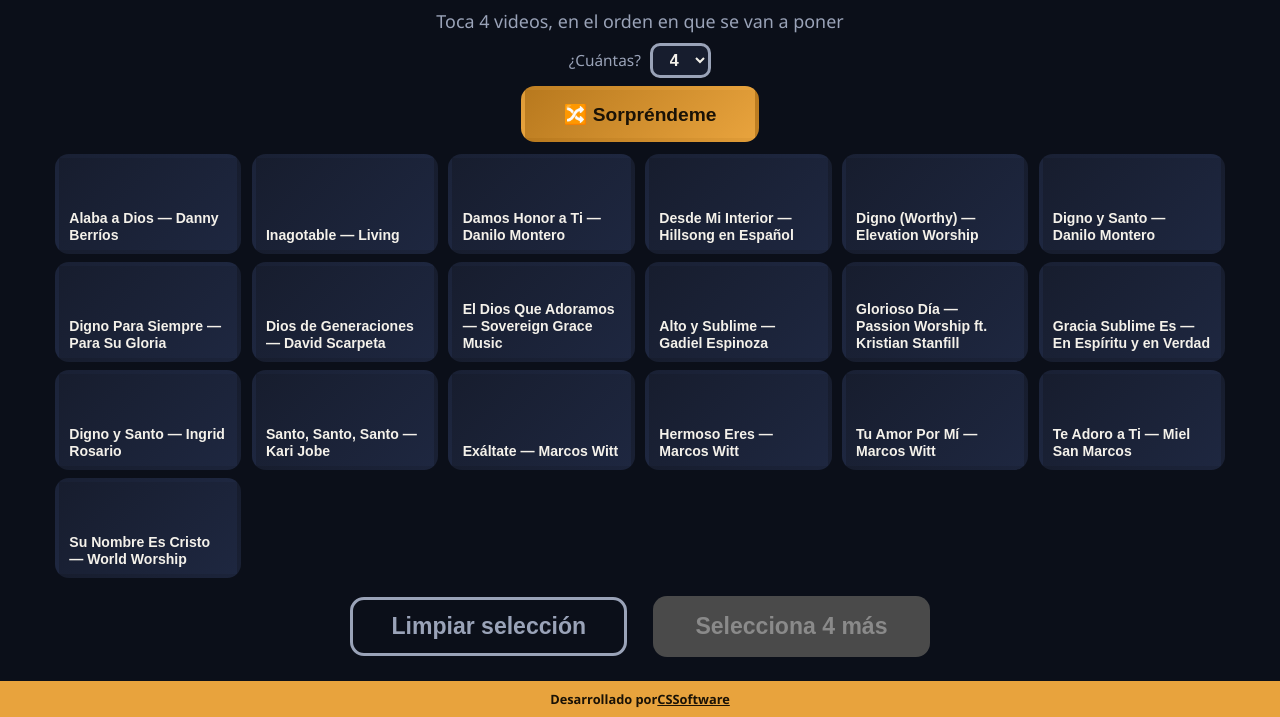
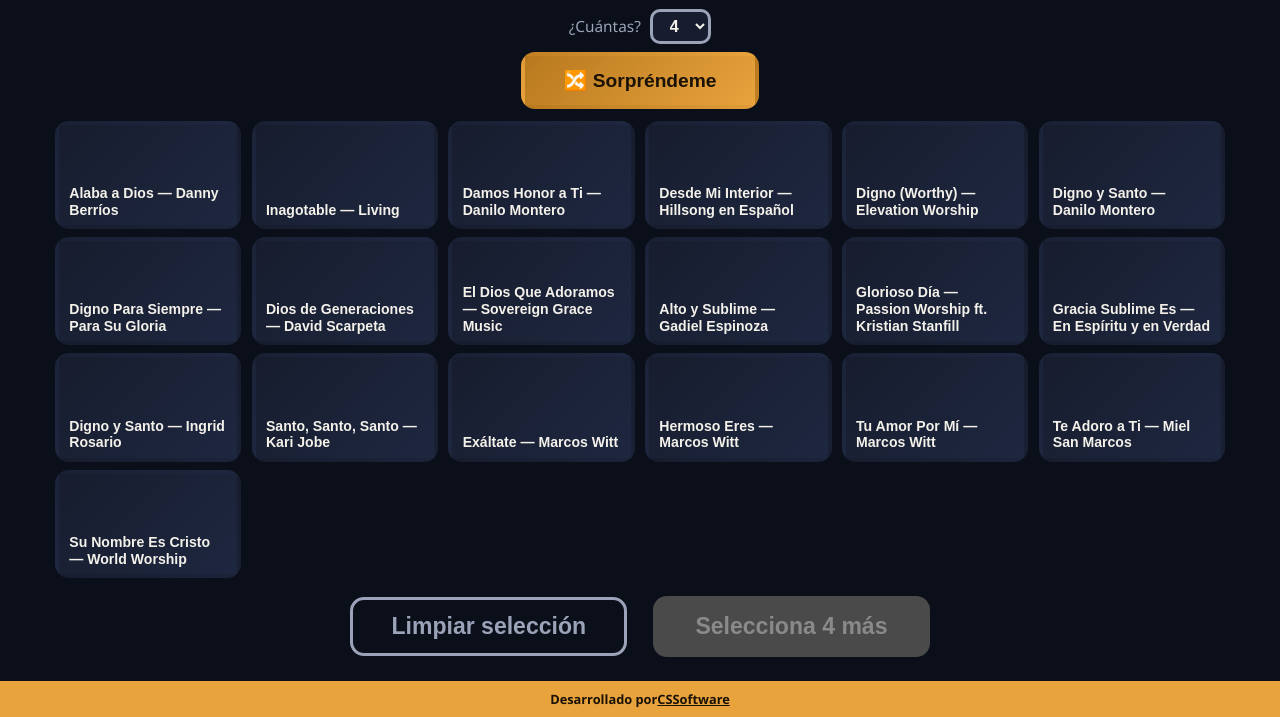
Before and after one commit to chalusb/CapitalAlabanza, a plain HTML site: page index.html in a window 1280 px wide. Shown: the part 83-800 px from the top of the page. Drawn offline with Linux system fonts and the light colour scheme.

Commit message:
Quitar el texto de instrucciones bajo el titulo
"Toca 4 videos, en el orden en que se van a poner" ya no aparece.

```diff
--- a/index.html
+++ b/index.html
@@ -19,7 +19,6 @@
     <div class="selection-content">
       <div class="header">
         <h1>Selecciona las alabanzas</h1>
-        <p>Toca <span id="count-label">4</span> videos, en el orden en que se van a poner</p>
         <label class="count-select-label" for="count-select">
           ¿Cuántas?
           <select id="count-select">
--- a/js/app.js
+++ b/js/app.js
@@ -24,7 +24,6 @@
   var progressTime = document.getElementById("progress-time");
   var likeBtn = document.getElementById("like-btn");
   var countSelect = document.getElementById("count-select");
-  var countLabel = document.getElementById("count-label");
 
   video.volume = 1;
   video.muted = false;
@@ -56,7 +55,6 @@
 
   countSelect.addEventListener("change", function () {
     REQUIRED_SELECTIONS = parseInt(countSelect.value, 10);
-    countLabel.textContent = REQUIRED_SELECTIONS;
     if (selectedOrder.length > REQUIRED_SELECTIONS) {
       selectedOrder = selectedOrder.slice(0, REQUIRED_SELECTIONS);
     }
```
